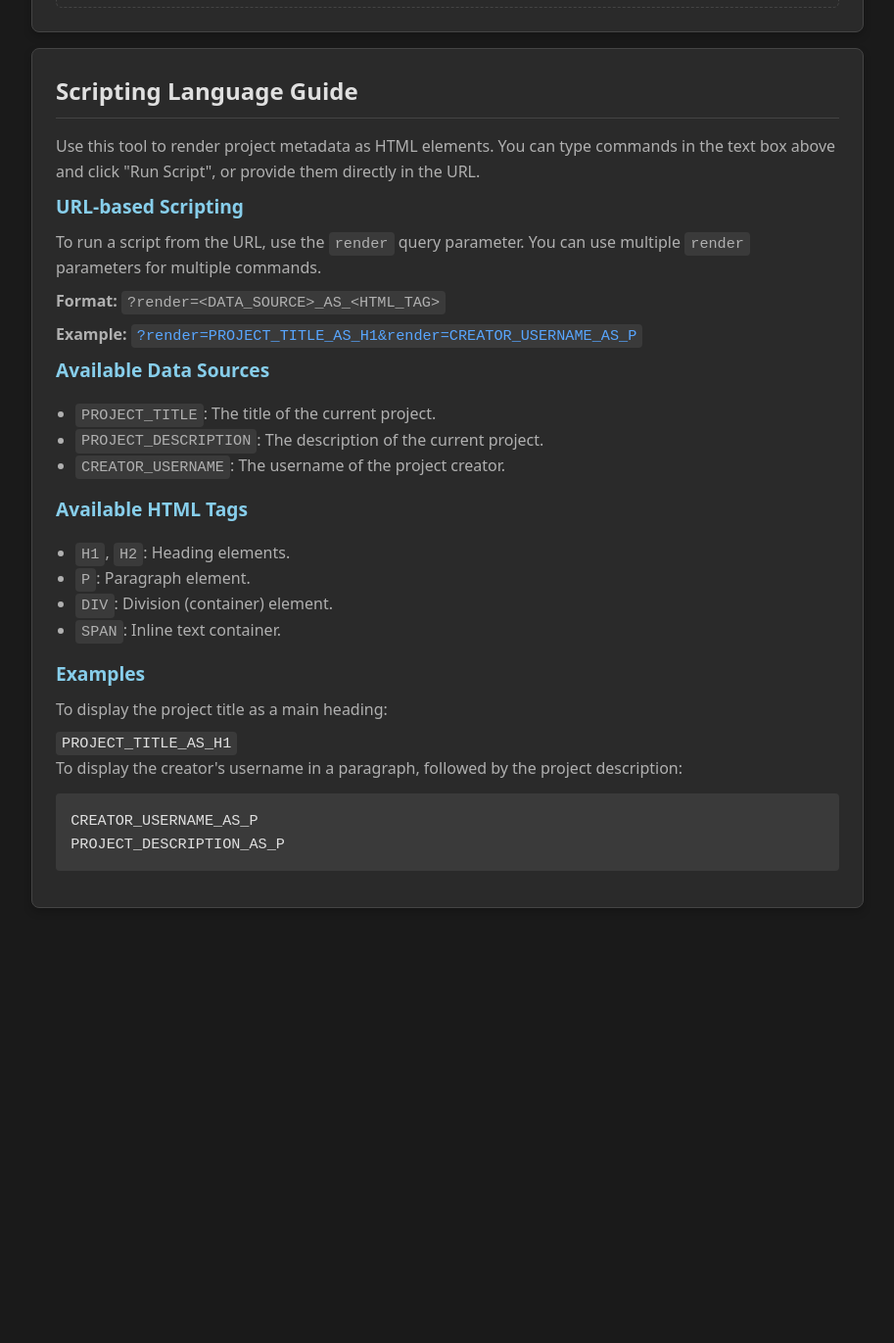
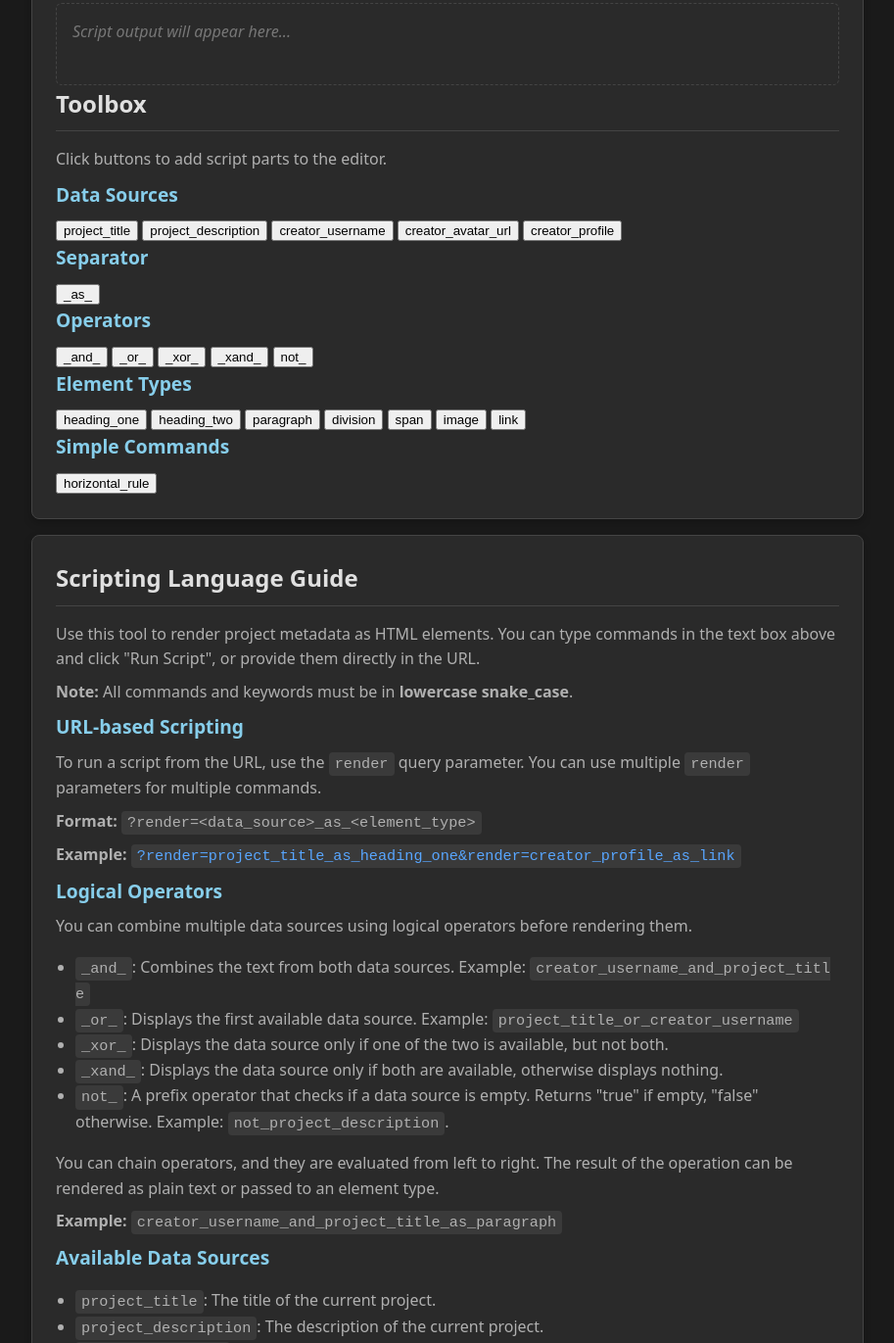
Before and after one commit to websimapi/websim-websim-script-runner, a plain HTML site: page index.html in a window 1280 px wide. Shown: the part 412-1783 px from the top of the page at 98% size, without its empty margins (183-1096 px from the left). Before the commit the page ends 1371 px from the top, so only its background shows below. Drawn offline with Linux system fonts and the light colour scheme.

Commit message:
v3: Let's expand our scripting language further so that it is more detailed and has more functional features. It can be anything that you can come up with but I would like you to change one thing and that is everything should be lowercase and also I want

```diff
--- a/index.html
+++ b/index.html
@@ -21,44 +21,129 @@
     </header>
 
     <main>
-        <div id="editor-container">
-            <label for="script-input">Enter script commands (one per line):</label>
-            <textarea id="script-input" rows="4" placeholder="PROJECT_TITLE_AS_H1&#10;CREATOR_USERNAME_AS_P"></textarea>
-            <button id="run-button">Run Script</button>
+        <div id="sandbox-container">
+            <div id="editor-column">
+                <div id="editor-container">
+                    <label for="script-input">Enter script commands:</label>
+                    <div id="highlighting-wrapper">
+                        <pre id="highlighter" aria-hidden="true"><code></code></pre>
+                        <textarea id="script-input" rows="5" placeholder="project_title_as_heading_one&#10;creator_profile_as_link" spellcheck="false" autocapitalize="off" autocomplete="off" autocorrect="off"></textarea>
+                    </div>
+                    <button id="run-button">Run Script</button>
+                </div>
+                <div id="output"></div>
+            </div>
+            <div id="toolbox-column">
+                <h2>Toolbox</h2>
+                <p>Click buttons to add script parts to the editor.</p>
+
+                <div class="toolbox-section">
+                    <h3>Data Sources</h3>
+                    <button class="toolbox-btn" data-insert="project_title">project_title</button>
+                    <button class="toolbox-btn" data-insert="project_description">project_description</button>
+                    <button class="toolbox-btn" data-insert="creator_username">creator_username</button>
+                    <button class="toolbox-btn" data-insert="creator_avatar_url">creator_avatar_url</button>
+                    <button class="toolbox-btn" data-insert="creator_profile">creator_profile</button>
+                </div>
+
+                <div class="toolbox-section">
+                    <h3>Separator</h3>
+                    <button class="toolbox-btn" data-insert="_as_">_as_</button>
+                </div>
+
+                <div class="toolbox-section">
+                    <h3>Operators</h3>
+                    <button class="toolbox-btn" data-insert="_and_">_and_</button>
+                    <button class="toolbox-btn" data-insert="_or_">_or_</button>
+                    <button class="toolbox-btn" data-insert="_xor_">_xor_</button>
+                    <button class="toolbox-btn" data-insert="_xand_">_xand_</button>
+                    <button class="toolbox-btn" data-insert="not_">not_</button>
+                </div>
+
+                <div class="toolbox-section">
+                    <h3>Element Types</h3>
+                    <button class="toolbox-btn" data-insert="heading_one">heading_one</button>
+                    <button class="toolbox-btn" data-insert="heading_two">heading_two</button>
+                    <button class="toolbox-btn" data-insert="paragraph">paragraph</button>
+                    <button class="toolbox-btn" data-insert="division">division</button>
+                    <button class="toolbox-btn" data-insert="span">span</button>
+                    <button class="toolbox-btn" data-insert="image">image</button>
+                    <button class="toolbox-btn" data-insert="link">link</button>
+                </div>
+
+                <div class="toolbox-section">
+                    <h3>Simple Commands</h3>
+                    <button class="toolbox-btn" data-insert="horizontal_rule">horizontal_rule</button>
+                </div>
+            </div>
         </div>
-        <div id="output"></div>
     </main>
 
     <section id="documentation">
         <h2>Scripting Language Guide</h2>
         <p>Use this tool to render project metadata as HTML elements. You can type commands in the text box above and click "Run Script", or provide them directly in the URL.</p>
+        <p><strong>Note:</strong> All commands and keywords must be in <strong>lowercase snake_case</strong>.</p>
 
         <h3>URL-based Scripting</h3>
         <p>To run a script from the URL, use the <code>render</code> query parameter. You can use multiple <code>render</code> parameters for multiple commands.</p>
-        <p><strong>Format:</strong> <code>?render=&lt;DATA_SOURCE&gt;_AS_&lt;HTML_TAG&gt;</code></p>
-        <p><strong>Example:</strong> <a href="?render=PROJECT_TITLE_AS_H1&render=CREATOR_USERNAME_AS_P"><code>?render=PROJECT_TITLE_AS_H1&render=CREATOR_USERNAME_AS_P</code></a></p>
+        <p><strong>Format:</strong> <code>?render=&lt;data_source&gt;_as_&lt;element_type&gt;</code></p>
+        <p><strong>Example:</strong> <a href="?render=project_title_as_heading_one&render=creator_profile_as_link"><code>?render=project_title_as_heading_one&render=creator_profile_as_link</code></a></p>
+
+        <h3>Logical Operators</h3>
+        <p>You can combine multiple data sources using logical operators before rendering them.</p>
+        <ul>
+            <li><code>_and_</code>: Combines the text from both data sources. Example: <code>creator_username_and_project_title</code></li>
+            <li><code>_or_</code>: Displays the first available data source. Example: <code>project_title_or_creator_username</code></li>
+            <li><code>_xor_</code>: Displays the data source only if one of the two is available, but not both.</li>
+            <li><code>_xand_</code>: Displays the data source only if both are available, otherwise displays nothing.</li>
+            <li><code>not_</code>: A prefix operator that checks if a data source is empty. Returns "true" if empty, "false" otherwise. Example: <code>not_project_description</code>.</li>
+        </ul>
+        <p>You can chain operators, and they are evaluated from left to right. The result of the operation can be rendered as plain text or passed to an element type.</p>
+        <p><strong>Example:</strong> <code>creator_username_and_project_title_as_paragraph</code></p>
 
         <h3>Available Data Sources</h3>
         <ul>
-            <li><code>PROJECT_TITLE</code>: The title of the current project.</li>
-            <li><code>PROJECT_DESCRIPTION</code>: The description of the current project.</li>
-            <li><code>CREATOR_USERNAME</code>: The username of the project creator.</li>
+            <li><code>project_title</code>: The title of the current project.</li>
+            <li><code>project_description</code>: The description of the current project.</li>
+            <li><code>creator_username</code>: The username of the project creator.</li>
+            <li><code>creator_avatar_url</code>: The URL for the creator's avatar image.</li>
+            <li><code>creator_profile</code>: An object containing the creator's username and profile URL. Used with the <code>link</code> element.</li>
         </ul>
 
-        <h3>Available HTML Tags</h3>
+        <h3>Rendering Modes</h3>
+        <ol>
+            <li><strong>As an Element:</strong> Use <code>data_source_as_element_type</code> to wrap the data in a specific HTML element.</li>
+            <li><strong>As Plain Text:</strong> Use just the <code>data_source</code> name to render the raw data as text.</li>
+        </ol>
+
+        <h3>Available Element Types</h3>
         <ul>
-            <li><code>H1</code>, <code>H2</code>: Heading elements.</li>
-            <li><code>P</code>: Paragraph element.</li>
-            <li><code>DIV</code>: Division (container) element.</li>
-            <li><code>SPAN</code>: Inline text container.</li>
+            <li><code>heading_one</code>, <code>heading_two</code>: Heading elements (h1, h2).</li>
+            <li><code>paragraph</code>: A paragraph element.</li>
+            <li><code>division</code>: A division (container) element.</li>
+            <li><code>span</code>: An inline text container.</li>
+            <li><code>image</code>: An image element. Best used with a URL data source like <code>creator_avatar_url</code>.</li>
+            <li><code>link</code>: An anchor/link element. Best used with the <code>creator_profile</code> data source.</li>
+        </ul>
+
+        <h3>Simple Commands</h3>
+        <p>Some commands don't require a data source.</p>
+        <ul>
+            <li><code>horizontal_rule</code>: Renders a horizontal line (`&lt;hr&gt;`).</li>
         </ul>
 
         <h3>Examples</h3>
-        <p>To display the project title as a main heading:</p>
-        <code>PROJECT_TITLE_AS_H1</code>
-        <p>To display the creator's username in a paragraph, followed by the project description:</p>
-        <pre><code>CREATOR_USERNAME_AS_P
-PROJECT_DESCRIPTION_AS_P</code></pre>
+        <p>Display the project title as a main heading, followed by a link to the creator's profile.</p>
+        <pre><code>project_title_as_heading_one
+creator_profile_as_link</code></pre>
+
+        <p>Combine creator username and project title with " | " in between, and render as a heading.</p>
+        <pre><code>creator_username_and_project_title_as_heading_two</code></pre>
+
+        <p>Display the creator's avatar, followed by their username as plain text, and then the project description.</p>
+        <pre><code>creator_avatar_url_as_image
+creator_username
+project_description_as_paragraph</code></pre>
     </section>
 
     <script type="module" src="main.js"></script>
```
